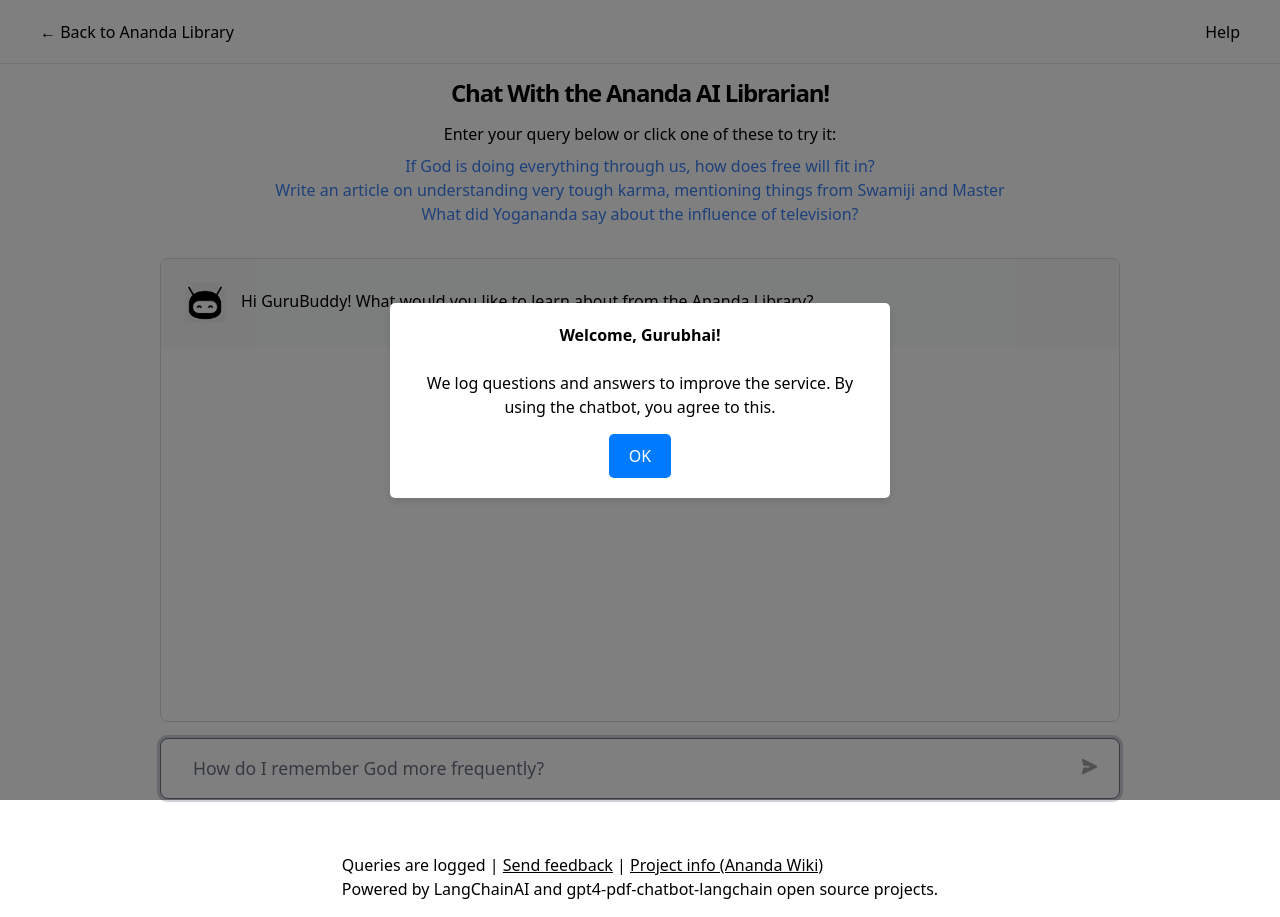
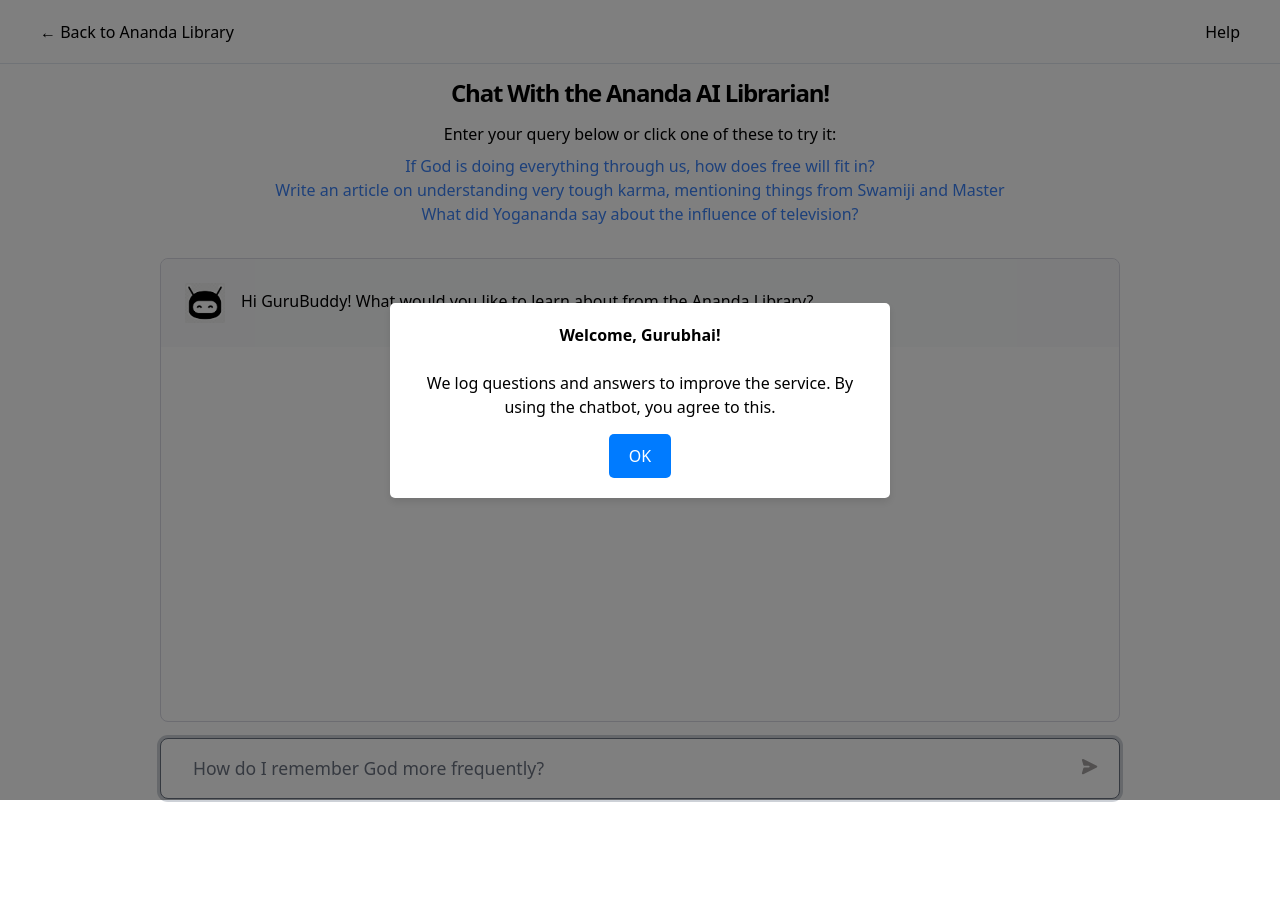
Before and after one commit to mayooear/gpt4-pdf-chatbot-langchain, a Next.js app: page / in a window 1280 px wide. After the commit the page ends 837 px from the top, so only its background shows below. Built offline with nearby package versions, Linux system fonts and the light colour scheme.

Commit message:
move footer content to help page

```diff
--- a/pages/index.tsx
+++ b/pages/index.tsx
@@ -378,10 +378,9 @@
             )}
           </main>
         </div>
-        <footer className="m-auto p-4">
-          Queries are logged | <a href="mailto:ananda-library-chatbot@ananda.org" target="_blank" rel="noopener noreferrer" style={{ textDecoration: 'underline' }}>Send feedback</a> | <a href="https://www.notion.so/anandafamily/AI-Chatbot-for-Ananda-Library-2854018444104a4cad80bf05eb4f23cb?pvs=4" target="_blank" rel="noopener noreferrer" style={{ textDecoration: 'underline' }}>Project info (Ananda Wiki)</a>
-          <br />Powered by LangChainAI and gpt4-pdf-chatbot-langchain open source projects.
-        </footer>
+        {/* <footer className="m-auto p-4">
+          Queries are logged
+        </footer> */}
       </Layout>
     </>
   );
```
